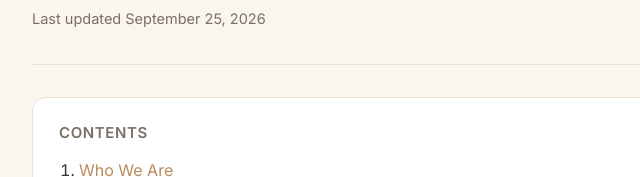
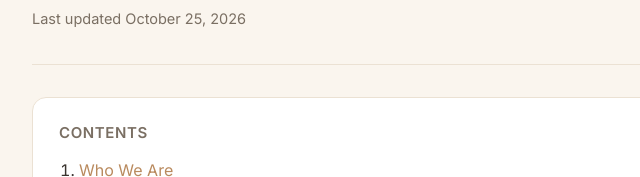
Before and after one commit to royyeh007/cardagain-web, a plain HTML site: page privacy/index.html in a window 1280 px wide. Shown: the part 205-382 px from the top of the page, 222-862 px from the left. Drawn offline with nearby package versions, Linux system fonts and the light colour scheme.

Commit message:
Publish web/ from CardAgain@5767b1f

```diff
--- a/privacy/index.html
+++ b/privacy/index.html
@@ -91,7 +91,7 @@
 
   <main>
     <h1>Privacy Policy</h1>
-    <p class="updated">Last updated September 25, 2026</p>
+    <p class="updated">Last updated October 25, 2026</p>
     <div class="intro-rule"></div>
 
     <nav class="toc" aria-label="Contents">
```
Also changed, not shown: terms/index.html (+1 -1 lines).
